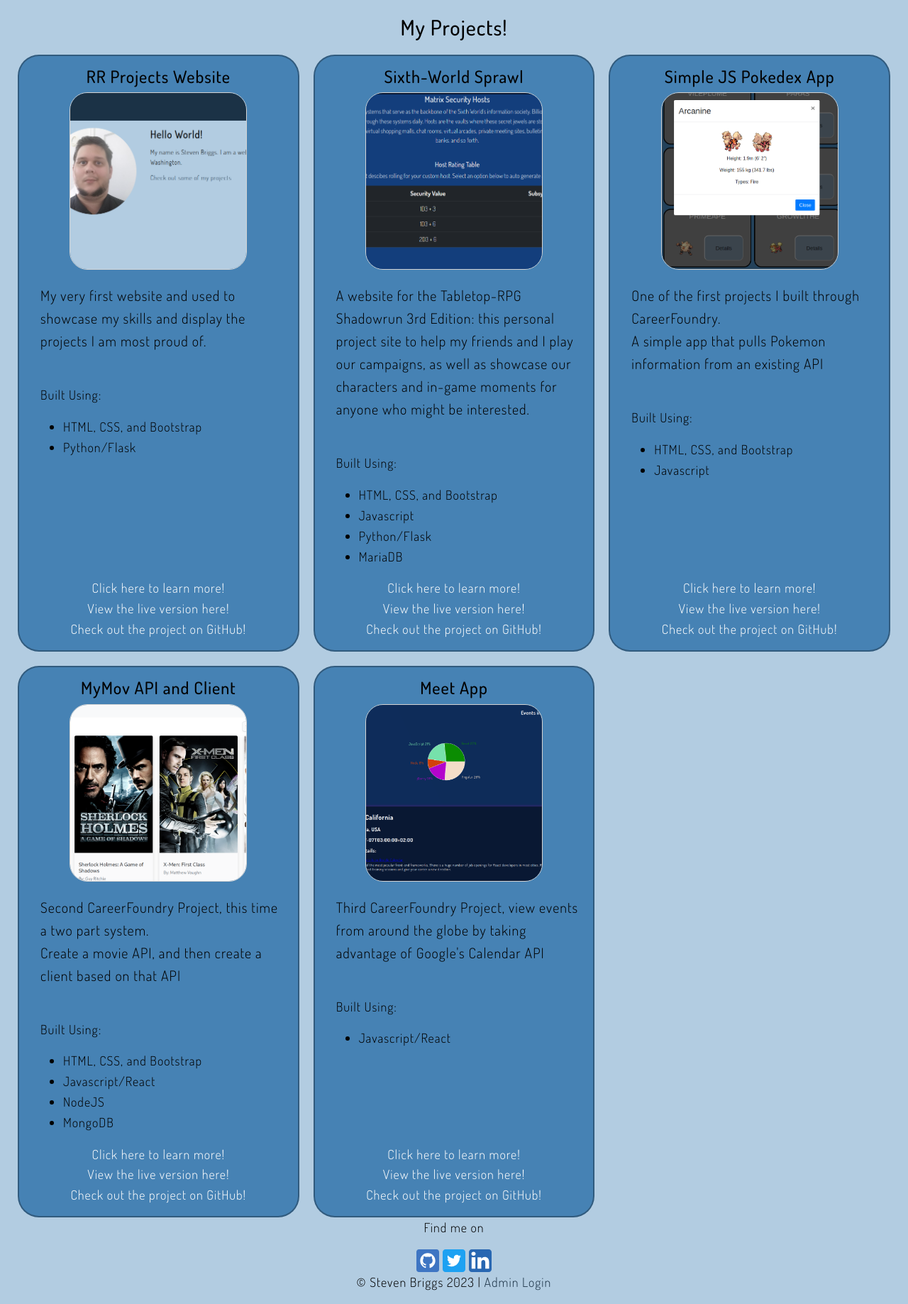
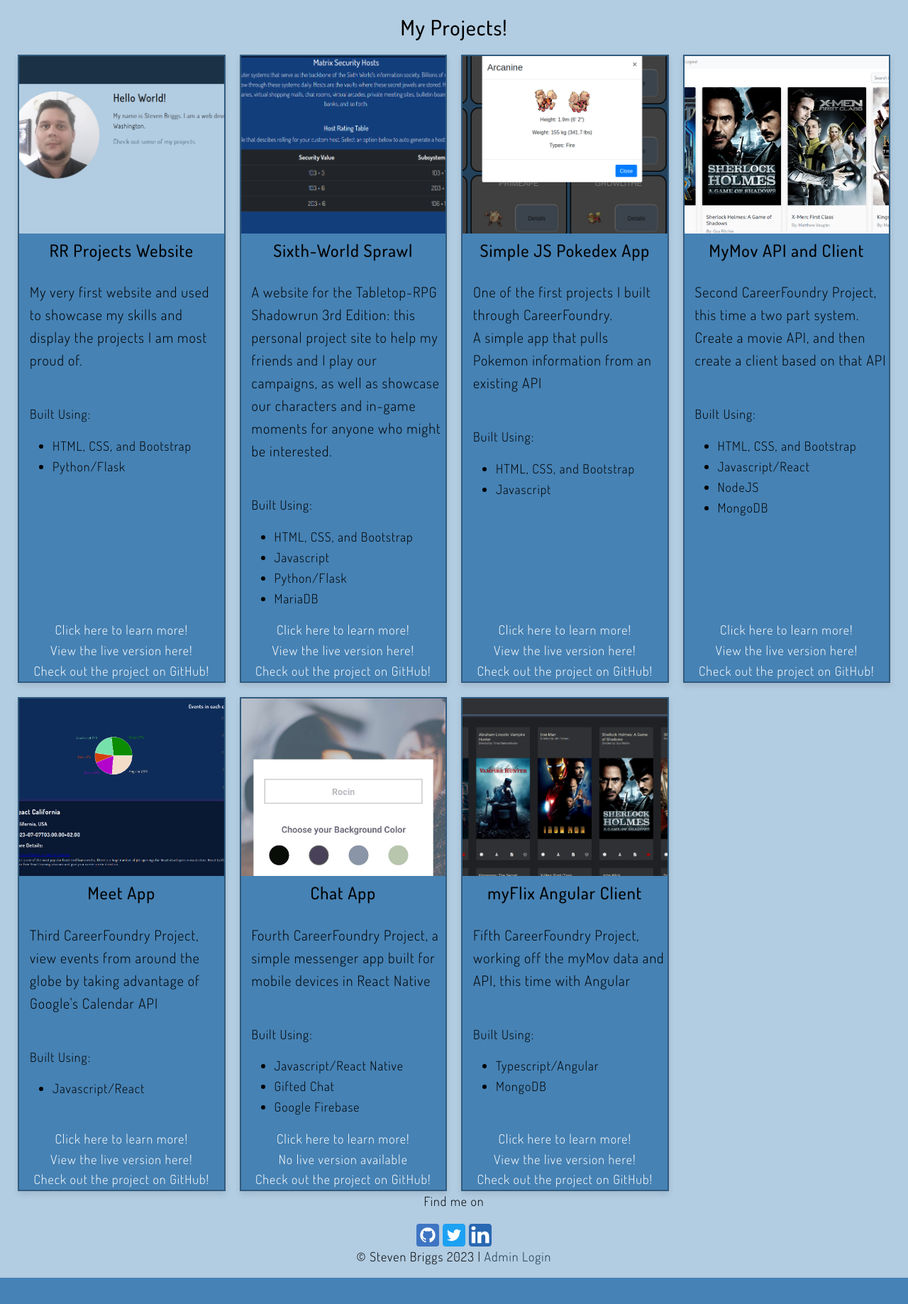
Before and after one commit to RocinRykor/rrprojects.studio, a Flask app: page /project/ in a window 1280 px wide. Shown: the part 83-1920 px from the top of the page at 71% size. After the commit the page ends 1883 px from the top, so only its background shows below. Run offline with Flask 3, Linux system fonts and the light colour scheme; parts of the project's set-up code (start-up, migrations or seed data) failed here and were passed over.

Commit message:
Add additional projects, update look of project cards

```diff
--- a/rrprojects/static/css/styles.css
+++ b/rrprojects/static/css/styles.css
@@ -253,30 +253,35 @@
 /* Main || Grids*/
 .grid {
     display: grid;
-    grid-template-columns: 1fr 1fr 1fr;
+    grid-template-columns: repeat(4, 1fr); /* Display 4 cards per line */
     grid-gap: 20px;
     padding: 0px 25px 0px 25px;
 }
 
-/* start grid fallback */
-.grid__item {
-    display: inline-block;
-    width: 33%;
+.tech-grid {
+    display: grid;
+    grid-template-columns: repeat(3, 1fr); /* Specific with techs to ensure it looks right */
+    grid-gap: 20px;
+    padding: 0px 25px 0px 25px;
 }
 
 .grid__item {
     display: flex;
     flex-direction: column;
     background-color: var(--medium);
-    border-radius: 30px;
     opacity: 100%;
     width: auto;
     min-height: auto;
     margin: 0;
-    padding: 15px;
 
     /* Start styling */
+    box-shadow: 0 4px 8px rgba(0, 0, 0, 0.1);
+    transition: box-shadow 0.3s ease;
     border: 2px solid rgba(0, 0, 0, 0.3);
+}
+
+.grid__item:hover {
+  box-shadow: 0 8px 16px rgba(0, 0, 0, 0.2);
 }
 
 .grid-link {
@@ -290,11 +295,19 @@
 .card-img {
     text-align: center;
     align-items: center;
+    height: 100%; /* Make the image take full height of the card */
+    width: 100%; /* Make the image take full width of the card */
+    object-fit: cover;
+    border-bottom: black 3px;
 }
 
 .card-desc {
     padding-top: 15px;
     padding-left: 15px;
+}
+
+.project-title {
+    padding-top: 10px; /* Add desired padding value */
 }
 
 .project-short-desc {
@@ -307,8 +320,6 @@
 .project-image-xs,
 .project-image-sm,
 .project-image-med {
-    border-radius: var(--default-border-radius);
-    border: 1px solid lightgray;
     object-fit: cover;
 }
 
@@ -329,7 +340,7 @@
 .project-image-sm {
     /* 50% Size */
     height: 250px;
-    width: 250px;
+    width: 1fr;
 }
 
 .project-image-xs {
--- a/rrprojects/static/json/projects.json
+++ b/rrprojects/static/json/projects.json
@@ -128,5 +128,56 @@
         "icons": ["javascript.svg", "react.svg"]
       }
     ]
+  },
+  {
+    "description": "No jokes, just a little chat messenger.\n\n The fourth of my CareerFoundry projects, the Chat App was built as an app for Mobile Devices using React Native.\n\nThe database for the conversations was stored in Google's Firebase",
+    "id": 6,
+    "img_filename": "chatapp.jpg",
+    "live_link": "",
+    "live_link_description": "No live version available",
+    "repo_link": "https://github.com/RocinRykor/Chat-App",
+    "repo_link_description": "Check out the project on GitHub!",
+    "short_description": "Fourth CareerFoundry Project, a simple messenger app built for mobile devices in React Native",
+    "title": "Chat App",
+    "techs": [
+      {
+        "name": "Javascript/React Native",
+        "description": "Backbone of the project, React native allowed for creation of a native mobile app.",
+        "icons": ["javascript.svg", "react.svg"]
+      },
+      {
+        "name": "Gifted Chat",
+        "description": "This popular chat UI library served for creating the basic foundation of the chat app",
+        "icons": []
+      },
+      {
+        "name": "Google Firebase",
+        "description": "Uses the Cloud Firestore database to house and sync data between the clients of the chat app.",
+        "icons": ["firebase.svg"]
+      }
+    ]
+  },
+  {
+    "description": "Why the name change? I'm sure there is a good reason.\n\n The fifth of my CareerFoundry projects, we return to the myMov project we created earlier and recreate it with Angular.",
+    "id": 7,
+    "img_filename": "myFlixAngular.png",
+    "live_link": "https://rocinrykor.github.io/myFlix-Angular-client/welcome",
+    "live_link_description": "View the live version here!",
+    "repo_link": "https://github.com/RocinRykor/myFlix-Angular-client",
+    "repo_link_description": "Check out the project on GitHub!",
+    "short_description": "Fifth CareerFoundry Project, working off the myMov data and API, this time with Angular",
+    "title": "myFlix Angular Client",
+    "techs": [
+      {
+        "name": "Typescript/Angular",
+        "description": "Backbone of the project, served as an introduction to typescript and used the Angular Material UI",
+        "icons": ["typescript.svg", "angular.svg"]
+      },
+      {
+        "name": "MongoDB",
+        "description": "Used to store user and movie information.",
+        "icons": ["mongodb.svg"]
+      }
+    ]
   }
 ]
--- a/rrprojects/templates/public/projects/partials/project_card.html
+++ b/rrprojects/templates/public/projects/partials/project_card.html
@@ -2,11 +2,12 @@
 
 <div class="grid__item">
     <div class="card-main">
-        <h2 class="project-title">{{ project.title }}</h2>
         <img
                 src="/static/img/projects/{{ project['img_filename'] }}"
                 alt="{{ project.title }} Image"
                 class="card-img project-image-sm"/>
+
+        <h2 class="project-title">{{ project.title }}</h2>
     </div>
     <div class="card-desc">
         <p class="project-short-desc">{{ replace_func(project.short_description) | safe }}
--- a/rrprojects/templates/public/projects/project_page.html
+++ b/rrprojects/templates/public/projects/project_page.html
@@ -15,7 +15,7 @@
             <p>{{ replace_func(project.description) | safe }}</p>
         </div>
 
-        <div class="tech-list grid">
+        <div class="tech-list tech-grid">
             {% for tech in project.techs %} {% with tech=tech %}
                 {% include
 	"public/projects/partials/tech_card.html" %}
```
Also changed, not shown: rrprojects/static/img/projects/chatapp.jpg (added), rrprojects/static/img/projects/myFlixAngular.png (added), rrprojects/static/img/svg/angular.svg (added), rrprojects/static/img/svg/firebase.svg (added), rrprojects/static/img/svg/typescript.svg (added).
